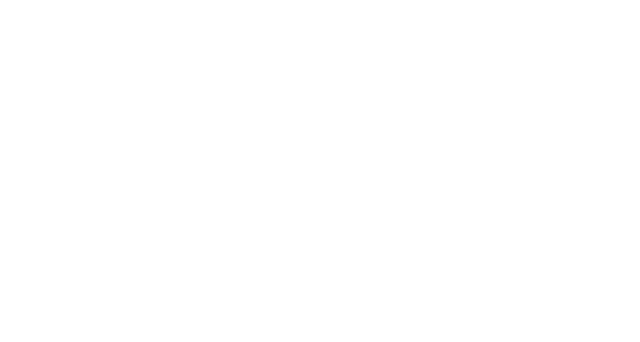
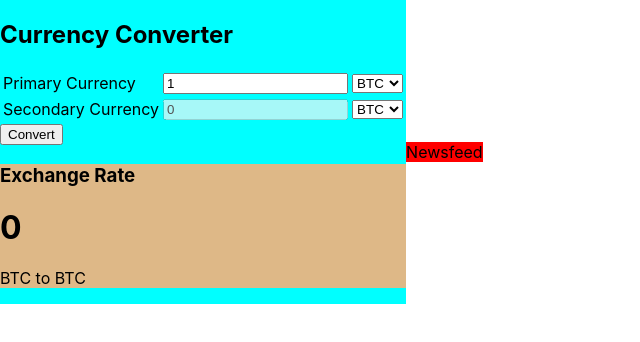
Before and after one commit to KSFlynn007/crypto-dashboard, a React (Create React App) app: page / in a window 1280 px wide. Shown: the top 342 px of the page, without its empty margins (0-640 px from the left). Built offline with nearby package versions, Linux system fonts and the light colour scheme.

Commit message:
set up currency converter framework
basic fetch via axios
created three main components, set up with parent-child relationship

```diff
--- a/src/App.js
+++ b/src/App.js
@@ -1,6 +1,12 @@
+import CurrencyConverter from "./components/CurrencyConverter"
+import NewsFeed from "./components/NewsFeed"
+
+
 const App = () => {
   return (
-    <div>
+    <div className="app">
+      <CurrencyConverter></CurrencyConverter>
+      <NewsFeed></NewsFeed>
 
     </div>
 
--- /dev/null
+++ b/src/components/CurrencyConverter.js
@@ -0,0 +1,108 @@
+import ExchangeRate from "./ExchangeRate"
+import { useState } from "react";
+import axios from "axios";
+
+const CurrencyConverter = () => {
+
+    const currencies = ['BTC', 'ETH','CAD', 'XRP', 'LTC', 'ADA'];
+
+    const [chosenPrimaryCurrency, setChosenPrimaryCurrency] = useState('BTC');
+    const [chosenSecondaryCurrency, setChosenSecondaryCurrency] = useState('BTC');
+    const [amount, setAmount] = useState(1);
+    const [exchangeRate, setExchangeRate] = useState(0);
+    const [result, setResult] = useState(0);
+
+    const convert = () => {
+        const options = {
+            method: 'GET',
+            url: 'https://alpha-vantage.p.rapidapi.com/query',
+            params: {from_currency: chosenPrimaryCurrency, function: 'CURRENCY_EXCHANGE_RATE', to_currency: chosenSecondaryCurrency},
+            headers: {
+                'x-rapidapi-host': 'alpha-vantage.p.rapidapi.com',
+                'x-rapidapi-key': 'bffda05d02msh1d882321d286f4dp1b823cjsn27d7262d792b'
+            }
+        };
+
+        axios.request(options).then((response) => {
+            // console.log(response.data);
+            // console.log(response.data['Realtime Currency Exchange Rate']['5. Exchange Rate']);
+            setExchangeRate(response.data['Realtime Currency Exchange Rate']['5. Exchange Rate']);
+            setResult(exchangeRate * amount);
+        }).catch((error) => {
+            console.error(error);
+        });
+    }
+
+  return (
+    <div className="currency-converter">
+      <h2>Currency Converter</h2>
+
+      <div className="input-box">
+        <table>
+            <tbody>
+                <tr>
+                    <td>Primary Currency</td>
+                    <td>
+                        <input
+                            type="number"
+                            name="currency-amount-1"
+                            value={amount}
+                            onChange={(e) => setAmount(e.target.value)} />
+                    </td>
+                    <td>
+                        <select
+                            value={chosenPrimaryCurrency}
+                            name="currency-option-1"
+                            id=""
+                            className="currency-options"
+                            onChange={(e) => setChosenPrimaryCurrency(e.target.value)}
+                        >
+                            {currencies.map((currency, _index) =>
+                            (<option key={_index}>{currency}</option>))}
+
+                        </select>
+                    </td>
+                </tr>
+                <tr>
+                    <td>Secondary Currency</td>
+                    <td>
+                        <input
+                            name="currency-amount-2"
+                            value={result}
+                            disabled={true} />
+                    </td>
+                    <td>
+                        <select
+                            value={chosenSecondaryCurrency}
+                            name="currency-option-2"
+                            id=""
+                            className="currency-options"
+                            onChange={(e) => setChosenSecondaryCurrency(e.target.value)}
+                        >
+                            {currencies.map((currency, _index) =>
+                            (<option key={_index}>{currency}</option>))}
+
+                        </select>
+                    </td>
+                </tr>
+            </tbody>
+        </table>
+
+        <button id="convert-button" onClick={convert}>Convert</button>
+      </div>
+
+
+
+      <ExchangeRate
+        ExchangeRate = {exchangeRate}
+        chosenPrimaryCurrency={chosenPrimaryCurrency}
+        chosenSecondaryCurrency={chosenSecondaryCurrency}>
+
+        </ExchangeRate>
+
+    </div>
+
+  )
+}
+
+export default CurrencyConverter
--- /dev/null
+++ b/src/components/ExchangeRate.js
@@ -0,0 +1,12 @@
+const ExchangeRate = ({ExchangeRate, chosenPrimaryCurrency, chosenSecondaryCurrency}) => {
+  return (
+    <div className="exchange-rate">
+        <h3>Exchange Rate</h3>
+        <h1>{ExchangeRate}</h1>
+        <p>{chosenPrimaryCurrency} to {chosenSecondaryCurrency}</p>
+    </div>
+
+  )
+}
+
+export default ExchangeRate
--- /dev/null
+++ b/src/components/NewsFeed.js
@@ -0,0 +1,9 @@
+const NewsFeed = () => {
+    return (
+        <div className="news-feed">
+            Newsfeed
+        </div>
+    )
+}
+
+export default NewsFeed;
--- a/src/index.css
+++ b/src/index.css
@@ -11,3 +11,20 @@
   font-family: source-code-pro, Menlo, Monaco, Consolas, 'Courier New',
     monospace;
 }
+
+.app{
+  display: flex;
+  align-items: center;
+}
+
+.news-feed{
+  background-color: red;
+}
+
+.currency-converter{
+  background-color: aqua;
+}
+
+.exchange-rate{
+  background-color: burlywood;
+}
```
Also changed, not shown: 1 other file (tests, documents, lock files or other folders).
